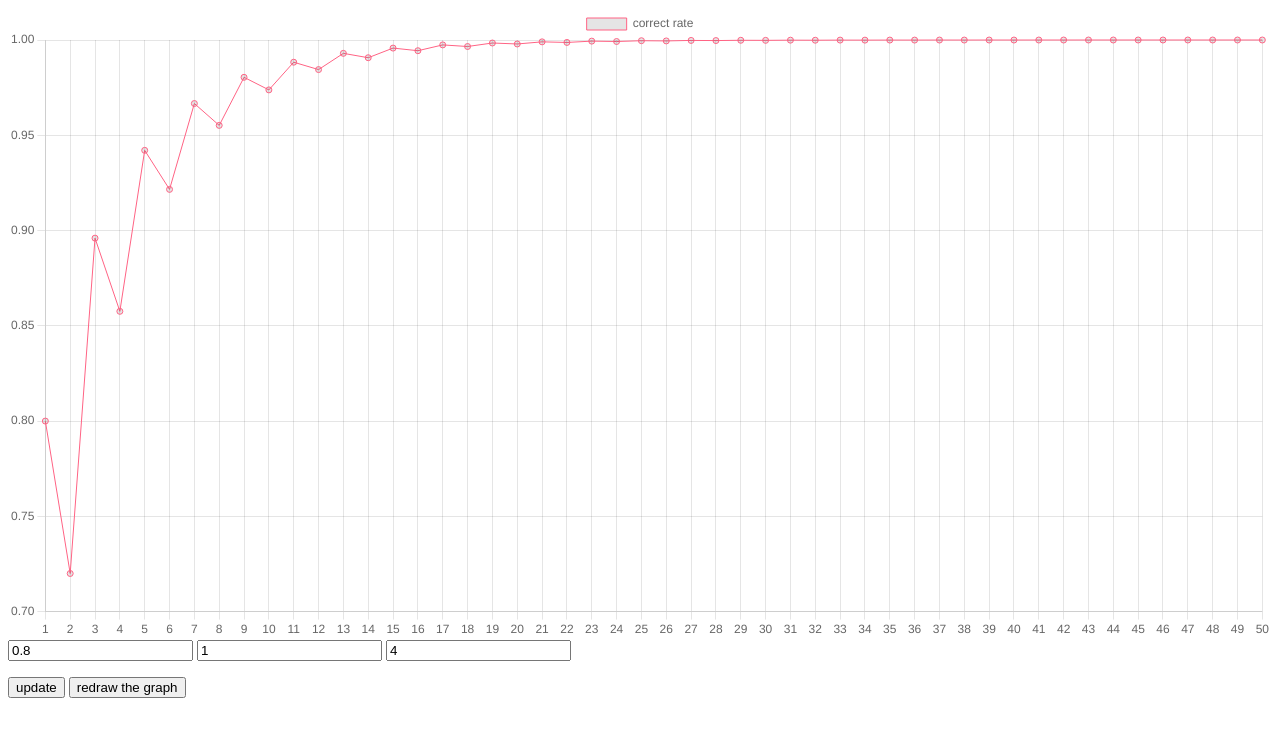
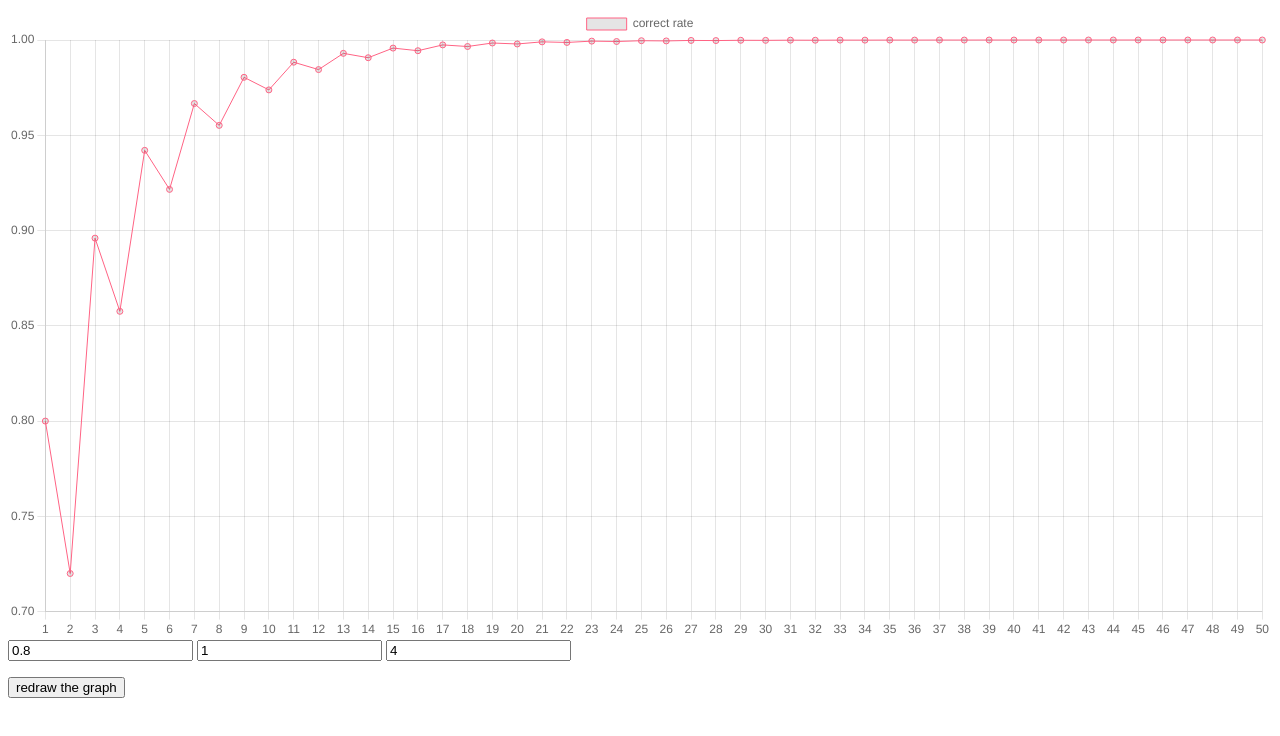
Before and after one commit to 1A291109A6/hypothetical-graph, a plain HTML site: page index.html in a window 1280 px wide. Drawn offline with nearby package versions, Linux system fonts and the light colour scheme.

Commit message:
Update index.html

```diff
--- a/index.html
+++ b/index.html
@@ -6,7 +6,6 @@
       <input type="number" id="inputValue3" value="4">
   </form>
   <script src="https://cdn.jsdelivr.net/npm/chart.js"></script>
-  <button id="updateButton">update</button>
   <button onclick="redrawChart()">redraw the graph</button>
   <script src="js/script.js"></script>
 </body>
```
